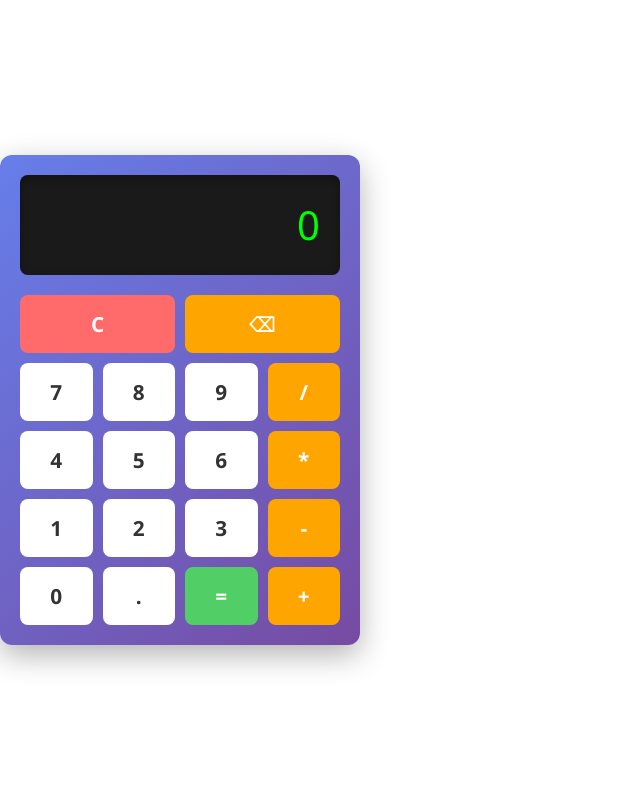
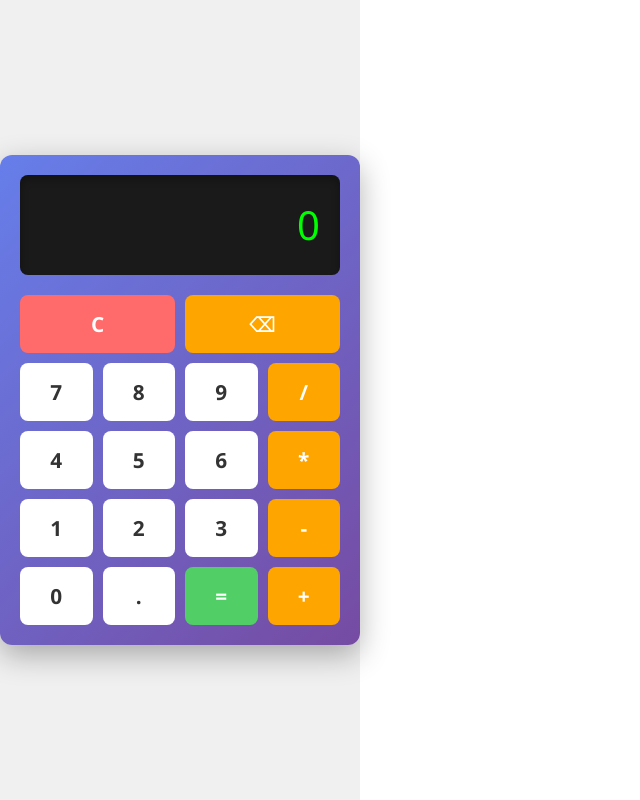
Before and after one commit to kubr7/react-hands-on, a React (Vite) app in the folder day-03-calculator-app/: page / in a window 1280 px wide. Shown: the whole page, without its empty margins (0-640 px from the left). Built offline with nearby package versions, Linux system fonts and the light colour scheme.

Commit message:
feat: compose calculator app UI

```diff
--- a/day-03-calculator-app/src/App.tsx
+++ b/day-03-calculator-app/src/App.tsx
@@ -13,6 +13,7 @@ function App() {
   } = useCalculator();
 
   return (
+    <div className="calculator-container">
       <div className="calculator">
         <Display value={expression} />
         <Keypad
@@ -22,6 +23,7 @@ function App() {
           onCalculate={calculate}
         />
       </div>
+    </div>
   );
 }
 
--- a/day-03-calculator-app/src/styles/calculator.css
+++ b/day-03-calculator-app/src/styles/calculator.css
@@ -1,8 +1,16 @@
+.calculator-container {
+    display: flex;
+    justify-content: center;
+    align-items: center;
+    height: 100vh;
+    background: #f0f0f0;
+}
+
 .calculator {
     display: flex;
     flex-direction: column;
     width: 320px;
-    margin: 50px auto;
+    /* margin: 50px auto; */
     padding: 20px;
     background: linear-gradient(135deg, #667eea 0%, #764ba2 100%);
     border-radius: 12px;
```
Lines whose indentation alone changed are shown as unchanged.
